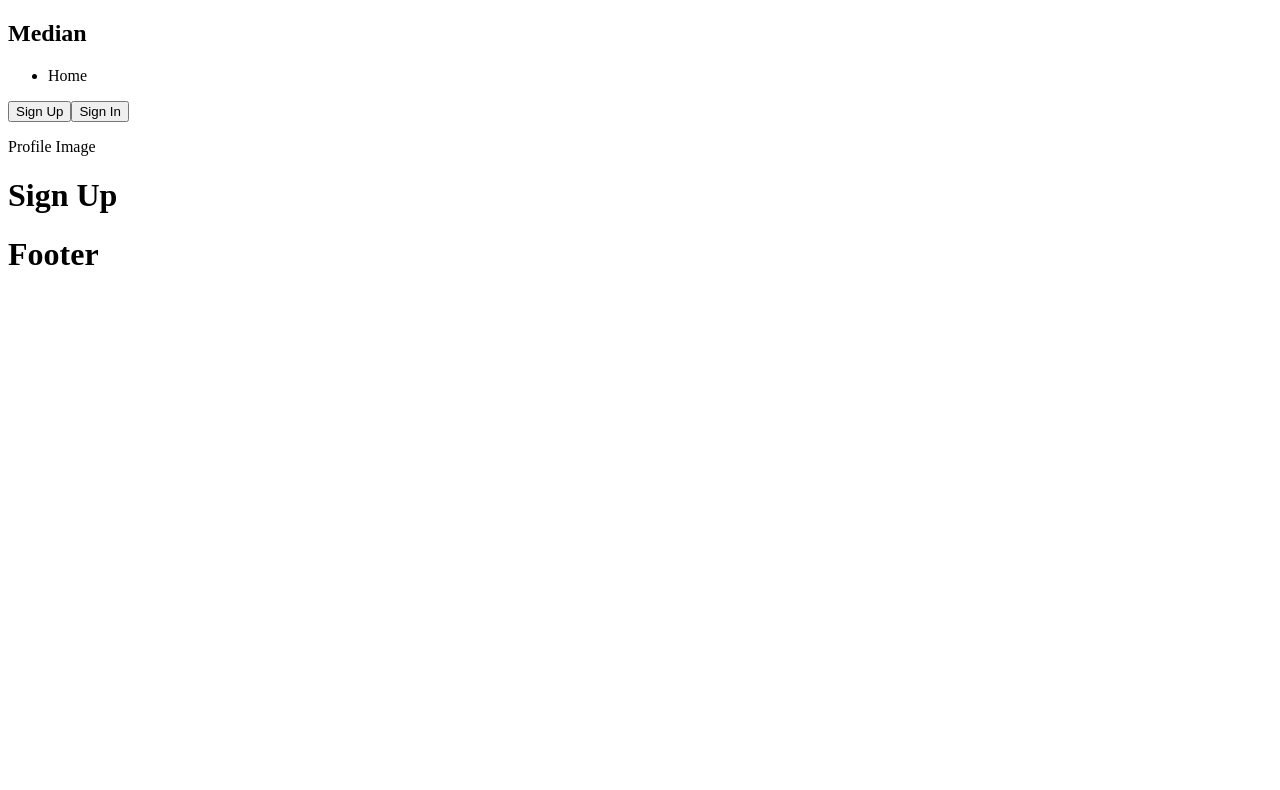
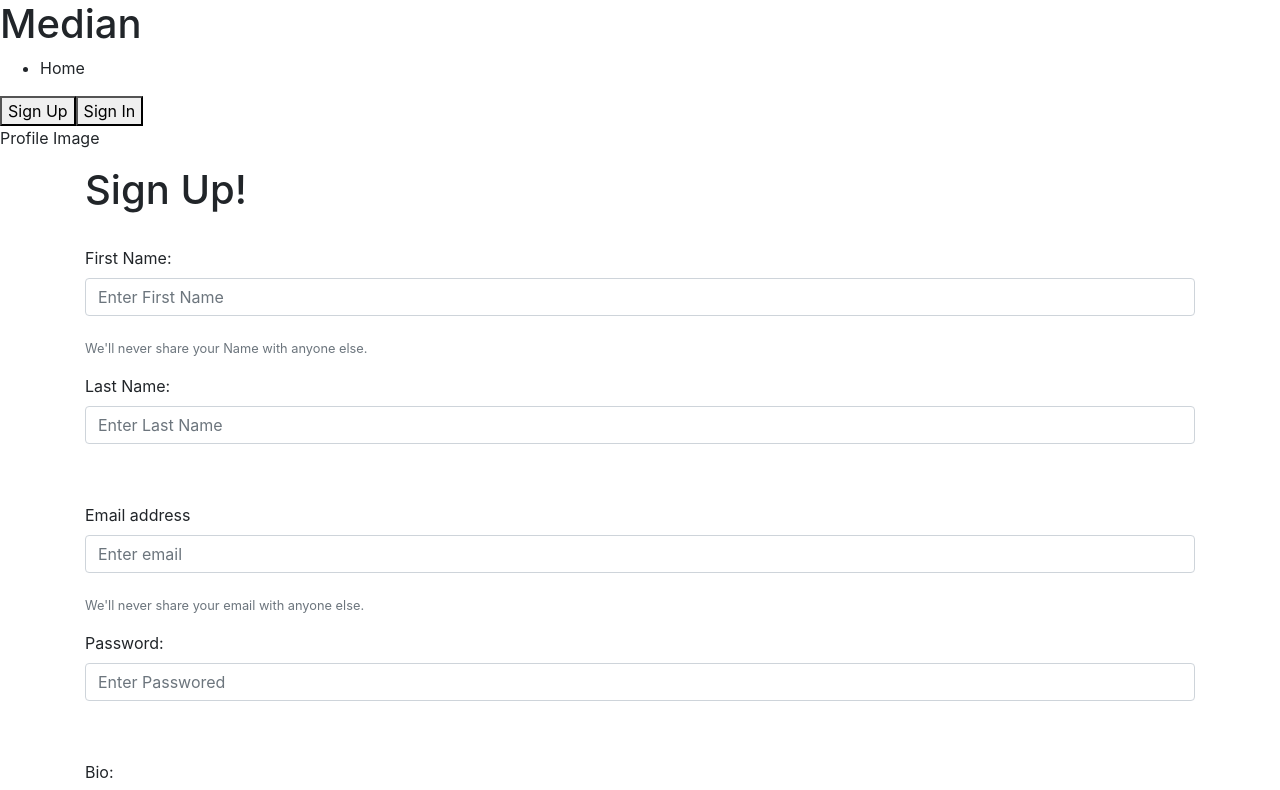
Before and after one commit to JCoonceWozU/woz-blog-fe-client-team1, a Next.js app: page /signup in a window 1280 px wide. Shown: the top 790 px of the page. Built offline with nearby package versions, Linux system fonts and the light colour scheme.

Commit message:
feature/signup

```diff
--- /dev/null
+++ b/components/SignUp.js
@@ -0,0 +1,48 @@
+import React from 'react'
+import { Form, Container } from 'react-bootstrap';
+
+
+const SignUp = () => {
+    return (
+        <Container>
+            <h1>Sign Up!</h1>
+            <br/>
+            <Form>
+                <Form.Group controlId="formBasicEmail">
+                    <Form.Label>First Name: </Form.Label>
+                    <Form.Control type="email" placeholder="Enter First Name" />
+                    <Form.Text className="text-muted"><br></br>
+                        We'll never share your Name with anyone else.<br></br>
+                    </Form.Text>
+                </Form.Group>
+                <Form.Group controlId="formBasicEmail">
+                    <Form.Label>Last Name: </Form.Label>
+                    <Form.Control type="email" placeholder="Enter Last Name" />
+                    <Form.Text className="text-muted"><br></br><br></br>
+                    </Form.Text>
+                </Form.Group>
+
+                <Form.Group controlId="formBasicEmail">
+                    <Form.Label>Email address</Form.Label>
+                    <Form.Control type="email" placeholder="Enter email" />
+                    <Form.Text className="text-muted"><br></br>
+                        We'll never share your email with anyone else.<br></br>
+                    </Form.Text>
+                </Form.Group>
+                <Form.Group controlId="formBasicEmail">
+                    <Form.Label>Password:</Form.Label>
+                    <Form.Control type="email" placeholder="Enter Passwored" />
+                    <Form.Text className="text-muted"><br></br><br></br>
+                    </Form.Text>
+                </Form.Group>
+                <Form.Group controlId="exampleForm.ControlTextarea1">
+                    <Form.Label>Bio:</Form.Label>
+                    <Form.Control placeholder="Tell us about you!" as="textarea" rows="3" />
+                </Form.Group>
+                <button variant="primary" type="submit">Submit</button>
+            </Form>
+        </Container>
+    )
+}
+
+export default SignUp
--- a/layouts/Layout.js
+++ b/layouts/Layout.js
@@ -6,6 +6,14 @@ import Footer from './Footer';
 const Layout = (props) => {
     return (
         <div>
+            <head>
+            </head>
+            <link
+          rel="stylesheet"
+          href="https://maxcdn.bootstrapcdn.com/bootstrap/4.5.0/css/bootstrap.min.css"
+          integrity="sha384-9aIt2nRpC12Uk9gS9baDl411NQApFmC26EwAOH8WgZl5MYYxFfc+NcPb1dKGj7Sk"
+          crossOrigin="anonymous"
+        />
             <Head>
                 <title>Median</title>
             </Head>
--- a/pages/signup.js
+++ b/pages/signup.js
@@ -1,14 +1,13 @@
 import React from 'react'
 import Layout from '../layouts/Layout';
+import SignUp from '../components/SignUp'
 
-const signUp = () => {
+const signup = () => {
     return (
         <Layout>
-            <div>
-                <h1>Sign Up</h1>
-            </div>
+            <SignUp/>
         </Layout>
     )
 }
 
-export default signUp
+export default signup
```
